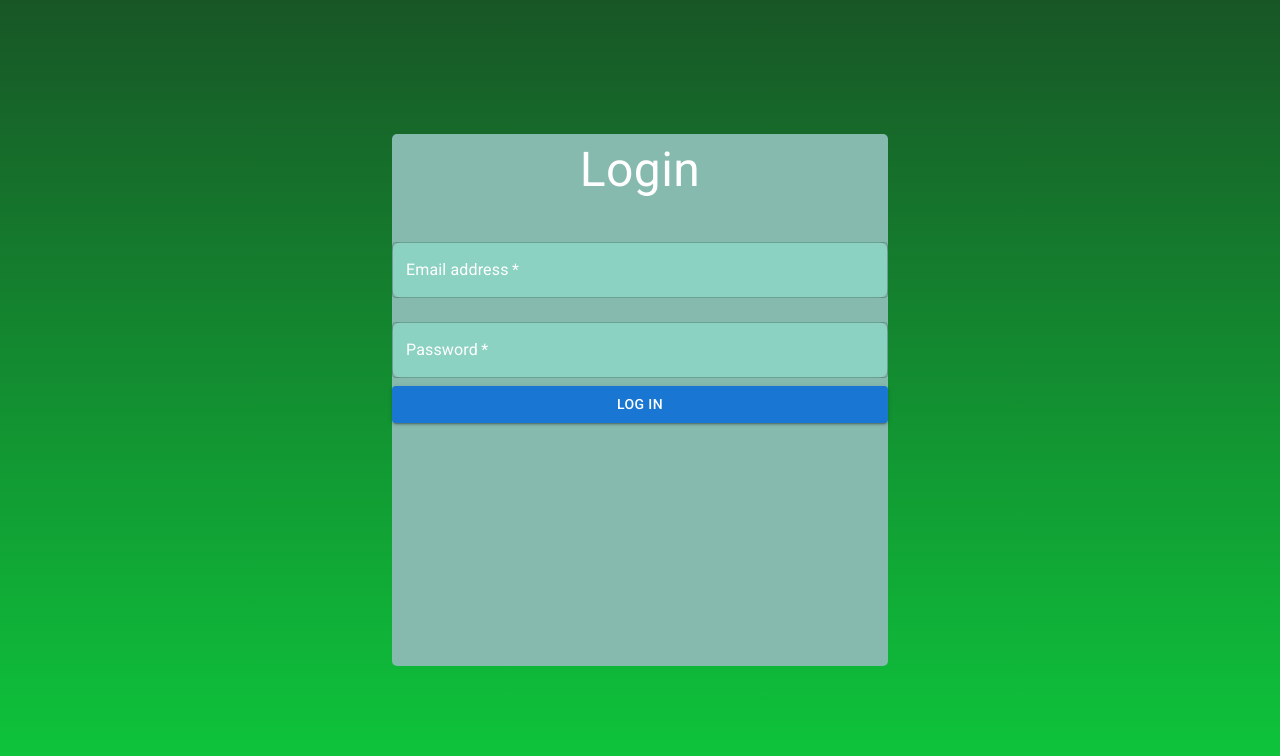
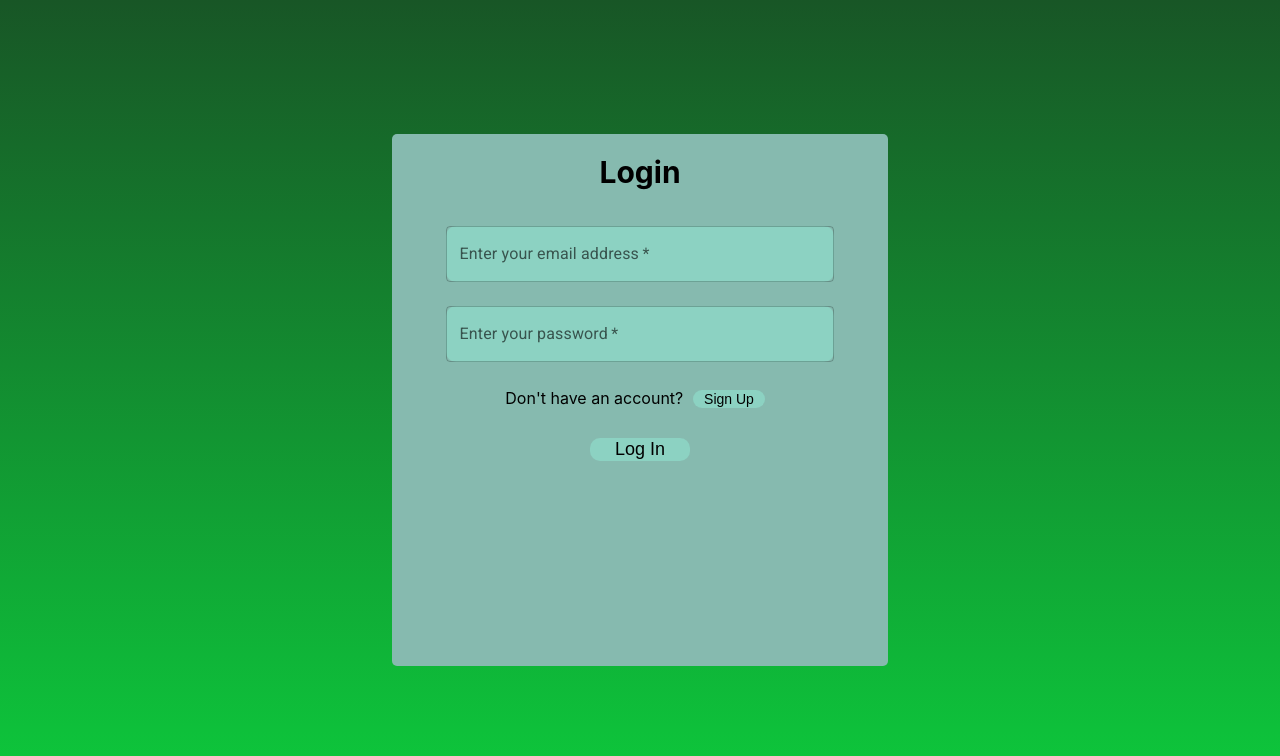
Before and after one commit to uprm-inso4115-2023-2024-s2/semester-project-automated-resume-builder, a React (Create React App) app in the folder ui/client/: page /login in a window 1280 px wide. Shown: the top 756 px of the page. Built offline with nearby package versions, Linux system fonts and the light colour scheme.

Commit message:
Make login form work with updated style sheet

```diff
--- a/ui/client/src/components/Authentication/LogInForm.js
+++ b/ui/client/src/components/Authentication/LogInForm.js
@@ -1,5 +1,6 @@
 import React, { useState } from 'react';
-import { TextField, Button, Typography } from '@mui/material';
+import { TextField } from '@mui/material';
+import { Link } from 'react-router-dom';
 import { useUser } from '../../contexts/UserContext';
 import './Authentication.css';
 
@@ -61,43 +62,40 @@ const LogInForm = (onLogIn) => {
   return (
     <div className="container"> {/* Use the container class for styling */}
       <form onSubmit={handleSubmit} className="form-container"> {/* Use form-container class */}
-        <Typography className="title">Login</Typography> {/* Use title class for styling */}
+        <h1 className="form-title">Login</h1> {/* Use title class for styling */}
+        <div className="input-field-container">
           <TextField
-          label="Email address"
+            label="Enter your email address"
             variant="outlined"
             name="email"
+            margin="normal"
             value={formData.email}
             onChange={handleChange}
             required
-          fullWidth
-          margin="normal"
-          InputLabelProps={{ style: { color: 'white' } }}
-          inputProps={{ style: { color: 'white' } }}
             className="input-field"
           />
           <TextField
-          label="Password"
+            label="Enter your password"
             variant="outlined"
-          type="password"
             name="password"
+            margin="normal"
             value={formData.password}
             onChange={handleChange}
             required
-          fullWidth
-          margin="normal"
-          InputLabelProps={{ style: { color: 'white' } }}
-          inputProps={{ style: { color: 'black' } }}
             className="input-field"
           />
-        <Button
-          type="submit"
-          variant="contained"
-          color="primary"
-          fullWidth
-          className="button"
-        >
+        </div>
+        <div className="alternative-container">
+          Don't have an account?
+          <Link to="/signup">
+            <button className="alternative-button">
+              Sign Up
+            </button>
+          </Link>
+        </div>
+        <button className="submit-button">
           Log In
-        </Button>
+        </button>
       </form>
     </div>
   );
```
Lines whose indentation alone changed are shown as unchanged.
